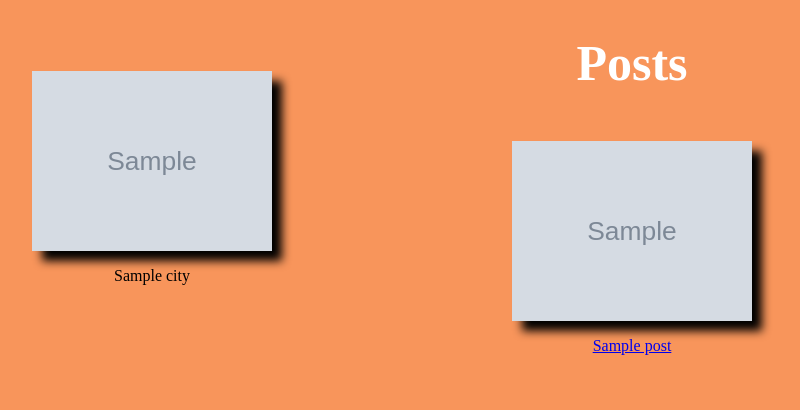
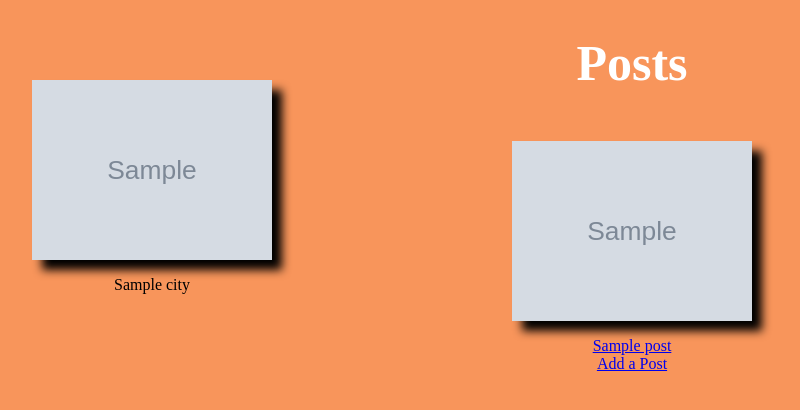
Before and after one commit to michaelbryanstark/Project-Wayfarer, a Django app: page /cities/1/ in a window 1280 px wide. Shown: the part 57-467 px from the top of the page, without its empty margins (96-896 px from the left). Run offline with Django 3.2, Linux system fonts and the light colour scheme; tables that the repository leaves empty hold one stand-in row (values such as "Sample post"); grey boxes marked "Sample" are stand-in pictures.

Commit message:
user can create a post

```diff
--- a/main_app/templates/city_detail.html
+++ b/main_app/templates/city_detail.html
@@ -39,6 +39,7 @@
       </div>
     </article>
     {% endfor %}
+    <a class="button is-dark" href="{% url 'post_create' %}">Add a Post</a>
   </div>
 </div>
 
--- a/main_app/urls.py
+++ b/main_app/urls.py
@@ -10,4 +10,5 @@
  path('cities/posts/<int:pk>/', views.PostDetail.as_view(), name="post_detail"),
  path('cities/<int:pk>/', views.CityDetail.as_view(), name="city_detail"),
  path('posts/<int:pk>/delete', views.PostDelete.as_view(), name="post_delete"),
+ path('posts/new/', views.PostCreate.as_view(), name="post_create"),
 ]
--- a/main_app/views.py
+++ b/main_app/views.py
@@ -8,7 +8,7 @@
 from django.utils.decorators import method_decorator
 from .models import Post, City, Profile
 from django.views.generic import DetailView
-from django.views.generic.edit import DeleteView
+from django.views.generic.edit import DeleteView, CreateView
 
 # Create your views here.
 class Home(TemplateView):
@@ -54,3 +54,15 @@
 class CityDetail(DetailView):
     model = City
     template_name = "city_detail.html"
+
+class PostCreate(CreateView):
+    model = Post
+    fields = ['title', 'image', 'text', 'author', 'city' ]
+    template_name = "post_create.html"
+    def form_valid(self, form):
+        form.instance.user = self.request.user
+        return super(PostCreate, self).form_valid(form)
+
+    def get_success_url(self):
+        print(self.kwargs)
+        return reverse('post_detail', kwargs={'pk': self.object.pk})
```
